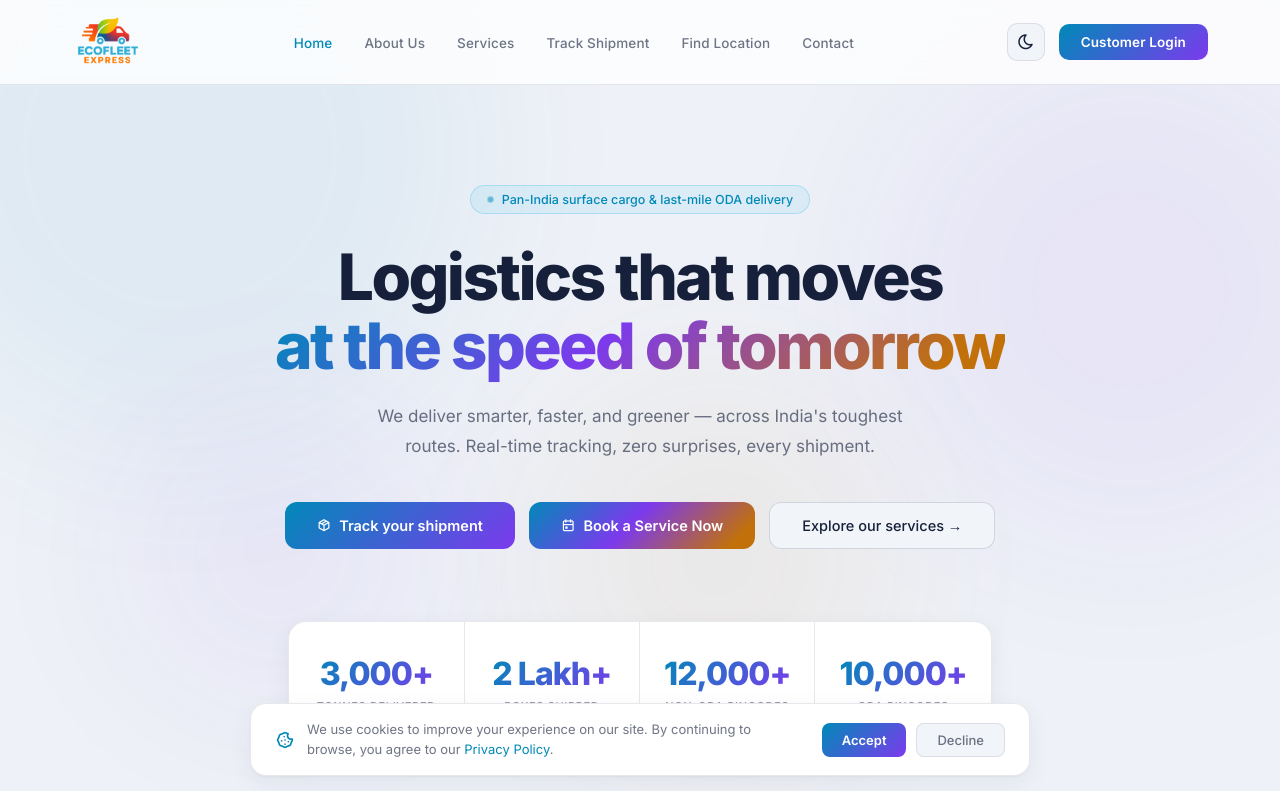
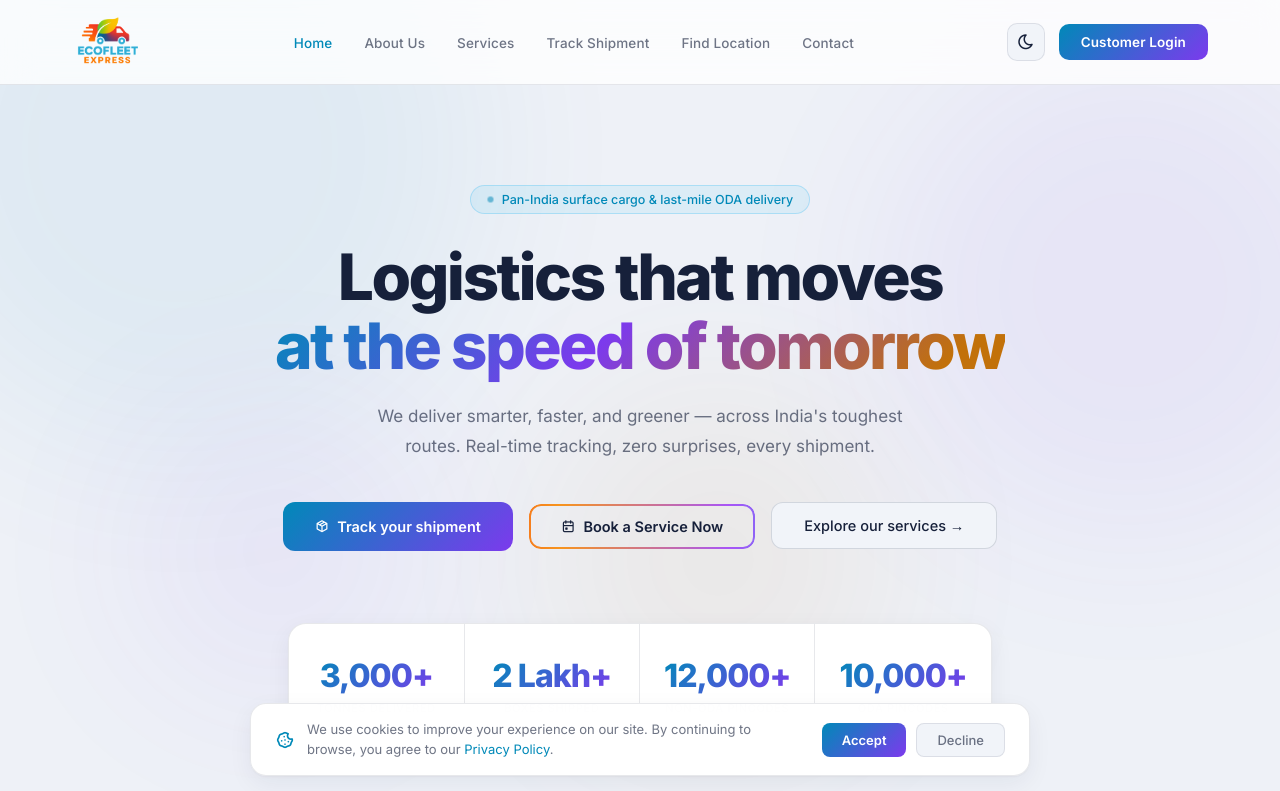
Before and after one commit to asce999/ecofleet-website, a Django app: page / in a window 1280 px wide. Shown: the top 791 px of the page. Run offline with Django 5.2, Linux system fonts and the light colour scheme.

Commit message:
Styled home page cta  button

```diff
--- a/static/css/main.css
+++ b/static/css/main.css
@@ -415,11 +415,12 @@ h1 {
 }
 
 .btn-rainbow {
-  background: linear-gradient(135deg, var(--cyan) 0%, var(--purple) 45%, var(--orange) 90%);
-  border: none;
+  background: transparent;
+  border: 2px solid transparent;
+  background-clip: padding-box;
   border-radius: 12px;
   padding: 14px 32px;
-  color: #fff;
+  color: var(--text);
   font-size: 14.5px;
   font-weight: 600;
   cursor: pointer;
@@ -428,12 +429,40 @@ h1 {
   align-items: center;
   gap: 8px;
   text-decoration: none;
-  transition: opacity 0.2s, transform 0.2s;
+  position: relative;
+  transition: color 0.3s ease;
+}
+
+.btn-rainbow::before {
+  content: '';
+  position: absolute;
+  inset: 0;
+  border-radius: 12px;
+  padding: 2px;
+  background: linear-gradient(135deg, var(--cyan), var(--purple), var(--orange));
+  -webkit-mask: linear-gradient(#fff 0 0) content-box, linear-gradient(#fff 0 0);
+  -webkit-mask-composite: xor;
+  mask-composite: exclude;
+  transition: opacity 0.3s ease;
+}
+
+.btn-rainbow::after {
+  content: '';
+  position: absolute;
+  inset: 0;
+  border-radius: 12px;
+  background: linear-gradient(135deg, var(--cyan), var(--purple), var(--orange));
+  opacity: 0;
+  transition: opacity 0.3s ease;
+  z-index: -1;
+}
+
+.btn-rainbow:hover::after {
+  opacity: 1;
 }
 
 .btn-rainbow:hover {
-  opacity: 0.92;
-  transform: translateY(-1px);
+  color: #fff;
 }
 
 
@@ -1802,3 +1831,24 @@ h1 {
   height: 40px;
   background: var(--border);
 }
+
+/* ── BTN RAINBOW ANIMATED BORDER ── */
+@keyframes borderRotate {
+  0%   { background-position: 0% 50%; }
+  50%  { background-position: 100% 50%; }
+  100% { background-position: 0% 50%; }
+}
+
+.btn-rainbow::before {
+  content: '';
+  position: absolute;
+  inset: 0;
+  border-radius: 12px;
+  padding: 2px;
+  background: linear-gradient(270deg, #00AEEF, #a855f7, #F7941D, #ED1C24, #00AEEF);
+  background-size: 300% 300%;
+  animation: borderRotate 3s ease infinite;
+  -webkit-mask: linear-gradient(#fff 0 0) content-box, linear-gradient(#fff 0 0);
+  -webkit-mask-composite: xor;
+  mask-composite: exclude;
+}
```
